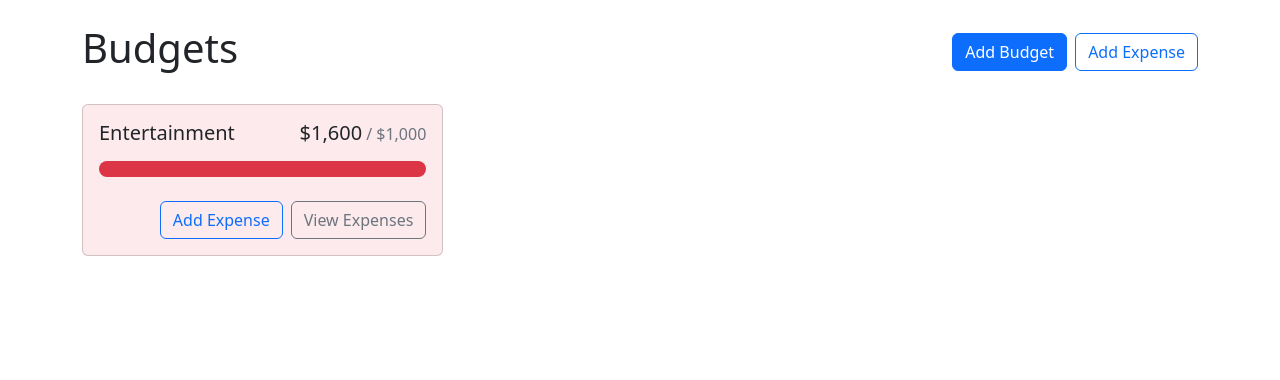
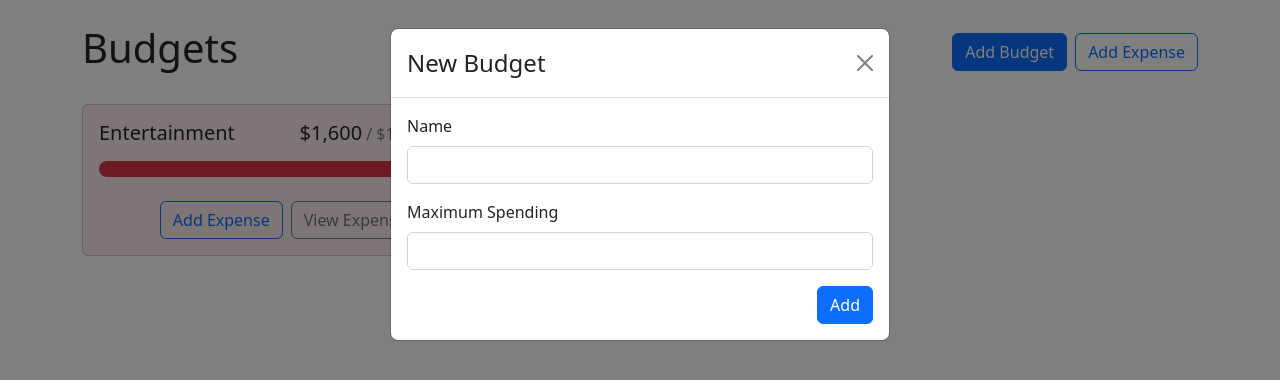
Before and after one commit to lensonfernandes/React-Budget-App, a React (Create React App) app in the folder reactbudgetapp/: page / in a window 1280 px wide. Shown: the top 380 px of the page. Built offline with nearby package versions, Linux system fonts and the light colour scheme.

Commit message:
New Budget - Modal Added

```diff
--- a/reactbudgetapp/src/App.js
+++ b/reactbudgetapp/src/App.js
@@ -1,10 +1,12 @@
 import Container from 'react-bootstrap/Container';
 import {Button, Stack} from 'react-bootstrap';
 import BudgetCard from './components/BudgetCard';
+import AddBudgetModal from './components/AddBudgetModal';
 
 
 function App() {
   return (
+    <>
    <Container className="my-4">
       <Stack direction="horizontal" gap="2" className='mb-4'>
         <h1 className="me-auto">Budgets</h1>
@@ -16,6 +18,8 @@
         <BudgetCard name="Entertainment" amount={1600} max={1000} gray></BudgetCard>
      </div>
    </Container>
+   <AddBudgetModal show="true"/>
+   </>
   );
 }
 
--- /dev/null
+++ b/reactbudgetapp/src/components/AddBudgetModal.js
@@ -0,0 +1,36 @@
+import {Modal, Form, Button} from "react-bootstrap"
+import React from 'react'
+
+function AddBudgetModal({show, handleClose}) {
+
+    function handleSubmit (e) {}
+  return (
+    <div>
+        <Modal show={show} onHide={handleClose}>
+            <Form onSubmit={handleSubmit}>
+                <Modal.Header closeButton>
+                    <Modal.Title>
+                        New Budget
+                    </Modal.Title>
+                </Modal.Header>
+                <Modal.Body>
+                    <Form.Group className="mb-3" controlId="name">
+                        <Form.Label>Name</Form.Label>
+                        <Form.Control  type="text" required/>
+                    </Form.Group>
+                    <Form.Group className="mb-3" controlId="name">
+                        <Form.Label>Maximum Spending</Form.Label>
+                        <Form.Control  type="number" required min={0} step={0.01}/>
+                    </Form.Group>
+                    <div className="d-flex justify-content-end">
+                        <Button variant="primary" type="submit">Add</Button>
+
+                    </div>
+                </Modal.Body>
+            </Form>
+        </Modal>
+    </div>
+  )
+}
+
+export default AddBudgetModal
```
Also changed, not shown: 1 other file (tests, documents, lock files or other folders).
